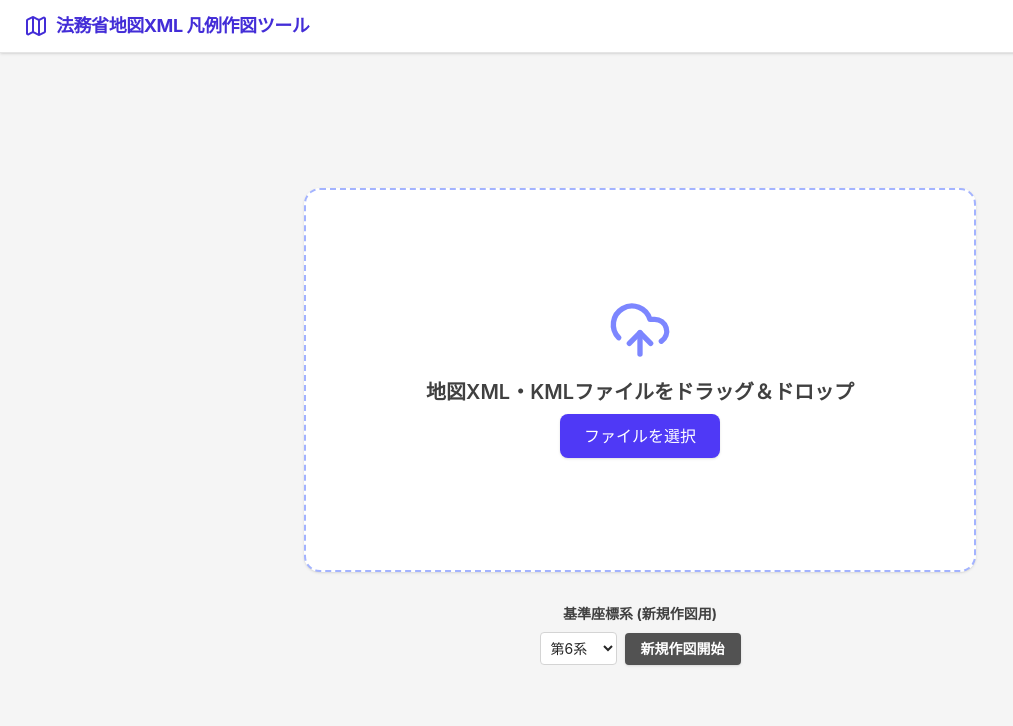
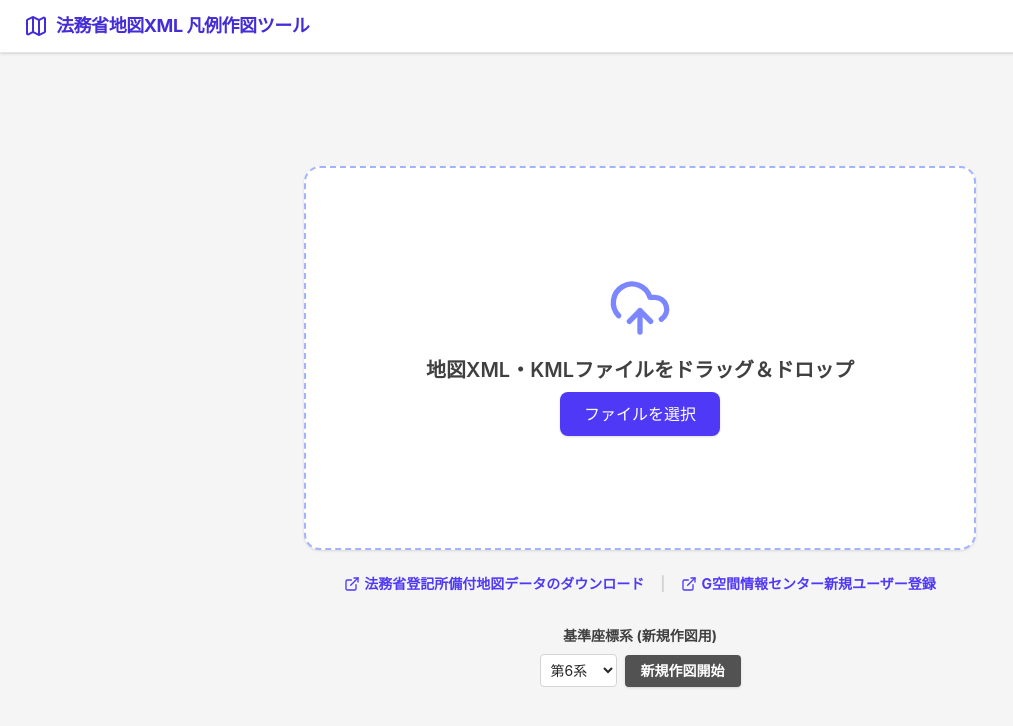
Before and after one commit to Kojiro-Nakamura/hoanrin-hanrei-sakuzu, a React (Vite) app: page / in a window 1280 px wide. Shown: the top 726 px of the page, without its empty margins (0-1013 px from the left). Built offline with nearby package versions, Linux system fonts and the light colour scheme.

Commit message:
Fix isPointInPath bug and add start screen links

```diff
--- a/src/App.jsx
+++ b/src/App.jsx
@@ -3,7 +3,7 @@ import { UploadCloud, Maximize, AlertCircle, Loader2, Move, Globe, Layers, Downl
 
 import { DB_NAME, DB_VERSION, STORE_NAME, CS_ORIGINS, LINE_STYLES, DECO_PATTERNS } from './constants';
 import { openDB, saveToDB, loadFromDB } from './utils/db';
-import { lon2tile, lat2tile, tile2lon, tile2lat, parsePathToRings, multiPolyToPath, getBBox, isBBoxIntersect, getClosestPointOnSegment, isPointInside, getPointInsidePolygon, calculatePolygonCenter, makeThickLinePolygon, signedArea, intersectLinesT, getSegmentIntersection, removeSelfIntersections, splitPolygons, punchHoleInPolygons, getExteriorPathString } from './utils/geometry';
+import { lon2tile, lat2tile, tile2lon, tile2lat, parsePathToRings, multiPolyToPath, getBBox, isBBoxIntersect, getClosestPointOnSegment, isPointInside, isPointInPath, getPointInsidePolygon, calculatePolygonCenter, makeThickLinePolygon, signedArea, intersectLinesT, getSegmentIntersection, removeSelfIntersections, splitPolygons, punchHoleInPolygons, getExteriorPathString } from './utils/geometry';
 import { dxfCreateText, dxfCreateCircle, dxfCreateInsert, dxfCreateSolid, dxfCreatePath } from './utils/dxf';
 import { processRingData, offsetRingByEdges, samplePath, generateOffsetRings, generateDecorations, buildConnectedPath, extractExteriorPath, parseMojXml } from './utils/dataProcessing';
 import { usePanZoom } from './hooks/usePanZoom';
@@ -66,7 +66,7 @@ export default function App() {
   const mapTiles = useMapTiles(viewBox, showMap, data?.coordinateSystem || null, mapType, containerRef);
 
   const {
-    handleApplyStyle, handleApplyMegane, handleApplyChimoku, handleRemoveFeatures, handleRemoveGroup, regionLabels
+    handleApplyStyle, handleApplyMegane, handleApplyChimoku, handleRemoveFeatures, handleRemoveGroup, handleUpdateCustomPolygon, regionLabels
   } = useMapTools({
     currentPolygons, currentAppliedGroups, currentRegionOverrides, currentChibanOverrides,
     selectedPolygons, setSelectedPolygons, selectedLineStyle, selectedDecoPattern, decorationScale, mode,
@@ -123,7 +123,7 @@ export default function App() {
 
     const actionId = Date.now().toString();
     const newPoly = {
-      id: 'custom_' + actionId, chiban: forceClose ? '作図(面)' : '作図(線)', pathData: newPath, center, curves: null, isCustom: true, isClosed: forceClose, splitGroupId: actionId
+      id: 'custom_' + actionId, chiban: forceClose ? 'XXX-X' : '', pathData: newPath, center, curves: null, isCustom: true, isClosed: forceClose, splitGroupId: actionId
     };
 
     let nextPolygons = [...currentPolygons];
@@ -708,7 +708,7 @@ export default function App() {
             <ToolPanel
               mode={mode} setMode={setMode} selectedPolygons={selectedPolygons} polygons={currentPolygons} appliedGroups={currentAppliedGroups}
               onApplyStyle={handleApplyStyle} onApplyMegane={handleApplyMegane} onApplyChimoku={handleApplyChimoku}
-              onRemoveFeature={handleRemoveFeatures} onRemoveGroup={handleRemoveGroup} onClearSelection={() => setSelectedPolygons([])}
+              onRemoveFeature={handleRemoveFeatures} onRemoveGroup={handleRemoveGroup} onUpdateCustomPolygon={handleUpdateCustomPolygon} onClearSelection={() => setSelectedPolygons([])}
               selectedLineStyle={selectedLineStyle} setSelectedLineStyle={setSelectedLineStyle} selectedDecoPattern={selectedDecoPattern} setSelectedDecoPattern={setSelectedDecoPattern} decorationScale={decorationScale} setDecorationScale={setDecorationScale} />
 
             <div className="absolute bottom-6 right-6 flex flex-col items-end gap-1 pointer-events-none z-10">
--- a/src/components/StartScreen.jsx
+++ b/src/components/StartScreen.jsx
@@ -1,5 +1,5 @@
 import React from 'react';
-import { UploadCloud, CloudDownload } from 'lucide-react';
+import { UploadCloud, CloudDownload, ExternalLink } from 'lucide-react';
 import { CS_ORIGINS } from '../constants';
 
 export function StartScreen({
@@ -10,7 +10,7 @@ export function StartScreen({
 }) {
   return (
     <div
-      className="absolute inset-0 flex flex-col items-center justify-center p-8"
+      className="absolute inset-0 flex flex-col items-center justify-center p-8 overflow-y-auto"
       onDragOver={e => e.preventDefault()}
       onDrop={e => {
         e.preventDefault();
@@ -34,6 +34,16 @@ export function StartScreen({
           }}
         />
       </label>
+
+      <div className="mt-6 flex flex-col sm:flex-row items-center gap-4 text-sm font-bold">
+        <a href="https://front.geospatial.jp/moj-chizu-xml-readme/moj-chizu-xml-download/" target="_blank" rel="noreferrer" className="text-indigo-600 hover:text-indigo-800 hover:underline flex items-center gap-1">
+          <ExternalLink className="w-4 h-4" /> 法務省登記所備付地図データのダウンロード
+        </a>
+        <span className="hidden sm:inline text-neutral-300">|</span>
+        <a href="https://front.geospatial.jp/usermanager/signup" target="_blank" rel="noreferrer" className="text-indigo-600 hover:text-indigo-800 hover:underline flex items-center gap-1">
+          <ExternalLink className="w-4 h-4" /> G空間情報センター新規ユーザー登録
+        </a>
+      </div>
 
       <div className="mt-8 flex flex-col items-center">
         <p className="text-sm font-bold text-neutral-700 mb-2">基準座標系 (新規作図用)</p>
--- a/src/components/ToolPanel.jsx
+++ b/src/components/ToolPanel.jsx
@@ -2,7 +2,7 @@ import React from 'react';
 import { Paintbrush, MousePointerClick, Scissors, RefreshCw, Edit3, Trash2 } from 'lucide-react';
 import { LINE_STYLES, DECO_PATTERNS } from '../constants';
 
-export const ToolPanel = ({ mode, setMode, selectedPolygons, polygons, appliedGroups, onApplyStyle, onApplyMegane, onApplyChimoku, onRemoveFeature, onRemoveGroup, onClearSelection, selectedLineStyle, setSelectedLineStyle, selectedDecoPattern, setSelectedDecoPattern, decorationScale, setDecorationScale }) => (
+export const ToolPanel = ({ mode, setMode, selectedPolygons, polygons, appliedGroups, onApplyStyle, onApplyMegane, onApplyChimoku, onRemoveFeature, onRemoveGroup, onUpdateCustomPolygon, onClearSelection, selectedLineStyle, setSelectedLineStyle, selectedDecoPattern, setSelectedDecoPattern, decorationScale, setDecorationScale }) => (
   <div className="absolute top-4 right-4 bottom-4 bg-white/95 backdrop-blur-md w-[350px] rounded-xl shadow-lg border border-neutral-200 p-4 z-20 flex flex-col gap-4 overflow-y-auto">
 
     <div className="flex items-center gap-2 border-b border-neutral-100 pb-2 shrink-0">
@@ -103,9 +103,16 @@ export const ToolPanel = ({ mode, setMode, selectedPolygons, polygons, appliedGr
           <div className="text-xs text-neutral-500 bg-neutral-50 p-2 rounded border border-neutral-100 max-h-32 overflow-y-auto flex flex-col gap-1">
             {polygons.filter(p => selectedPolygons.includes(p.id)).map(p => (
               <div key={p.id} className="flex justify-between items-center bg-white p-1.5 rounded border border-neutral-200 shadow-sm">
-                <span className="font-medium text-neutral-700">{p.chiban}</span>
+                {p.isCustom ? (
+                  <div className="flex items-center gap-1.5">
+                    <input type="text" value={p.chiban || ''} onChange={e => onUpdateCustomPolygon(p.id, { chiban: e.target.value })} className="w-24 px-1 py-0.5 text-xs border border-neutral-300 rounded focus:outline-none focus:border-indigo-500 font-medium text-neutral-700" placeholder="地番" />
+                    <input type="text" maxLength={1} value={p.chimoku || ''} onChange={e => onUpdateCustomPolygon(p.id, { chimoku: e.target.value })} className="w-8 px-1 py-0.5 text-xs text-center border border-neutral-300 rounded focus:outline-none focus:border-indigo-500 font-medium text-neutral-700" placeholder="地目" title="地目を入力すると枠が付きます" />
+                  </div>
+                ) : (
+                  <span className="font-medium text-neutral-700">{p.chiban}</span>
+                )}
                 {(p.isCustom || p.parentPoly) && (
-                  <button onClick={() => onRemoveFeature([p.id])} className="text-red-500 hover:bg-red-50 p-1 rounded transition-colors" title={p.isCustom ? "完全に消去します" : "分割/くり抜きを取り消して元の面に戻します"}><Trash2 className="w-3.5 h-3.5" /></button>
+                  <button onClick={() => onRemoveFeature([p.id])} className="text-red-500 hover:bg-red-50 p-1 rounded transition-colors shrink-0 ml-1" title={p.isCustom ? "完全に消去します" : "分割/くり抜きを取り消して元の面に戻します"}><Trash2 className="w-3.5 h-3.5" /></button>
                 )}
               </div>
             ))}
--- a/src/hooks/useMapTools.js
+++ b/src/hooks/useMapTools.js
@@ -220,12 +220,18 @@ export function useMapTools({
 
   const handleRemoveGroup = (id) => commitChange(currentPolygons, currentAppliedGroups.filter(g => g.id !== id));
 
+  const handleUpdateCustomPolygon = useCallback((id, updates) => {
+    const newPolygons = currentPolygons.map(p => p.id === id ? { ...p, ...updates } : p);
+    commitChange(newPolygons, currentAppliedGroups);
+  }, [currentPolygons, currentAppliedGroups, commitChange]);
+
   return {
     handleApplyStyle,
     handleApplyMegane,
     handleApplyChimoku,
     handleRemoveFeatures,
     handleRemoveGroup,
+    handleUpdateCustomPolygon,
     regionLabels
   };
 }
--- a/src/utils/geometry.js
+++ b/src/utils/geometry.js
@@ -100,6 +100,11 @@ export const isPointInside = (pt, rings) => {
     }
   }
   return inside;
+};
+
+export const isPointInPath = (pt, pathData) => {
+  const rings = parsePathToRings(pathData);
+  return isPointInside(pt, rings);
 };
 
 export const getPointInsidePolygon = (rings, minX, minY, maxX, maxY) => {
```
